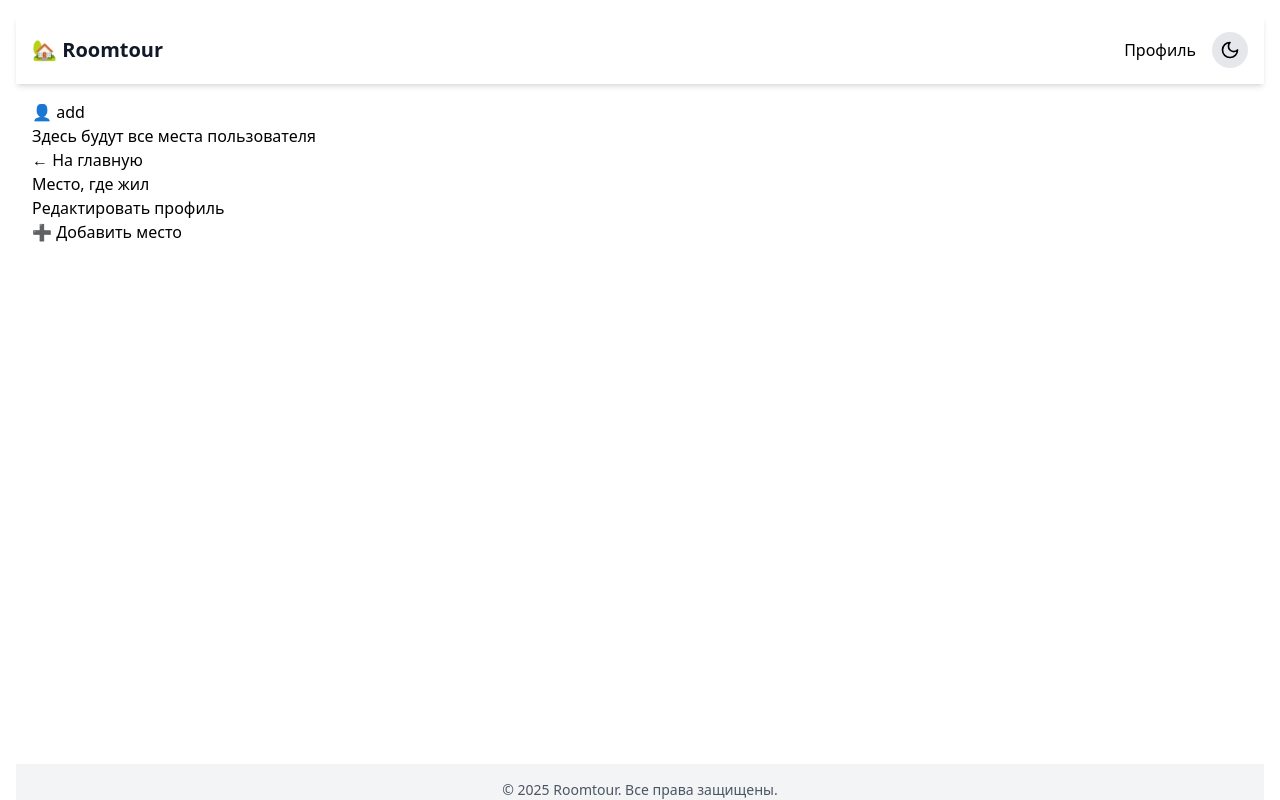
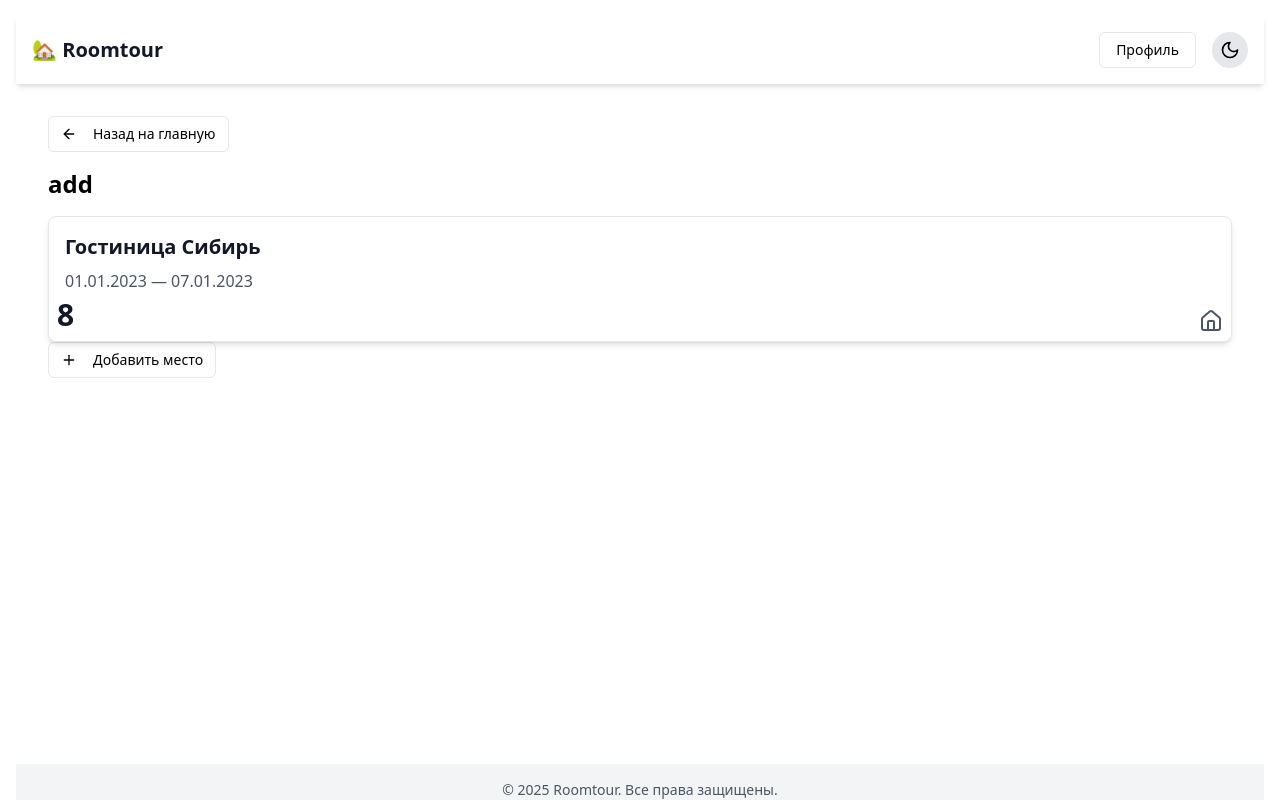
Before and after one commit to esploranto/roomtour, a React (Vite) app in the folder frontend/: page /add in a window 1280 px wide. Built offline with nearby package versions, Linux system fonts and the light colour scheme.

Commit message:
add PlaceCard component

```diff
--- a/frontend/src/components/Header.jsx
+++ b/frontend/src/components/Header.jsx
@@ -2,6 +2,7 @@ import { Link } from "react-router-dom";
 import { useContext } from "react";
 import { ThemeContext } from "@/context/ThemeContext";
 import { Sun, Moon } from "lucide-react";
+import { Button } from "@/components/ui/button";
 
 export default function Header({ isLoggedIn, isHome }) {
   const { theme, toggleTheme } = useContext(ThemeContext); // Получаем текущую тему и функцию переключения
@@ -16,18 +17,18 @@ export default function Header({ isLoggedIn, isHome }) {
         {/* Логика кнопки */}
         {isLoggedIn ? (
           isHome ? (
-            <Link to="/add" className="btn">
-              + Добавить место
-            </Link>
+            <Button variant="outline" asChild>
+              <Link to="/add">+ Добавить место</Link>
+            </Button>
           ) : (
-            <Link to="/profile" className="btn">
-              Профиль
-            </Link>
+            <Button variant="outline" asChild>
+              <Link to="/profile">Профиль</Link>
+            </Button>
           )
         ) : (
-          <Link to="/login" className="btn">
-            Войти
-          </Link>
+          <Button variant="outline" asChild>
+            <Link to="/login">Войти</Link>
+          </Button>
         )}
 
         {/* Переключатель темы */}
--- /dev/null
+++ b/frontend/src/components/ui/PlaceCard.jsx
@@ -0,0 +1,30 @@
+import React from "react";
+import { Home } from "lucide-react"; // Используем Home как иконку по умолчанию
+
+// Компонент принимает пропсы: title — название места,
+// dates — период проживания, rating — оценка, icon — иконка (опционально)
+export default function PlaceCard({ title, dates, rating, icon: Icon }) {
+  // Если не передана иконка через пропсы, используем Home
+  const PlaceIcon = Icon || Home;
+
+  return (
+    <div className="relative p-4 border rounded-lg shadow-md bg-white dark:bg-gray-800">
+      {/* Заголовок карточки */}
+      <h2 className="text-xl font-bold mb-2 text-gray-900 dark:text-white">
+        {title}
+      </h2>
+      {/* Даты проживания */}
+      <p className="text-gray-600 dark:text-gray-300 mb-8">
+        {dates}
+      </p>
+      {/* Оценка в левом нижнем углу */}
+      <div className="absolute bottom-2 left-2 text-3xl font-bold text-gray-900 dark:text-white">
+        {rating}
+      </div>
+      {/* Иконка места в правом нижнем углу */}
+      <div className="absolute bottom-2 right-2 text-gray-600 dark:text-gray-300">
+        <PlaceIcon size={24} />
+      </div>
+    </div>
+  );
+}
--- a/frontend/src/pages/Home.jsx
+++ b/frontend/src/pages/Home.jsx
@@ -1,15 +1,22 @@
 import React from "react";
 import { Button } from "@/components/ui/button"; // Импорт компонента Button
+import { Link } from "react-router-dom";
 import { Card, CardContent, CardHeader, CardTitle } from "@/components/ui/card"; // Если хотите использовать Card
 
 export default function Home() {
   return (
-    <div className="text-center mt-8">
-      <h1 className="text-3xl font-bold">🏡 Добро пожаловать в Roomtour!</h1>
+    <div className="text-center mt-8 space-y-6">
+      <h1 className="text-3xl font-bold">RoomTour</h1>
+      <p>Keep places to remember, share and look for inspiration</p>
       <div className="grid grid-cols-1 sm:grid-cols-2 gap-4">
         <Card>Левая колонка</Card>
         <Card>Правая колонка</Card>
       </div>
+
+      <Button variant="outline" asChild>
+        <Link to="/profile">Перейти в профиль</Link>
+      </Button>
+
       {/* Можно использовать и Card, если нужно */}
       <Card className="mt-4">
         <CardHeader>
--- a/frontend/src/pages/User/Profile.jsx
+++ b/frontend/src/pages/User/Profile.jsx
@@ -1,18 +1,40 @@
+import React from "react";
 import { useParams, Link } from "react-router-dom";
+import { Button } from "@/components/ui/button";
+import { ArrowLeft, Plus } from "lucide-react";
+import PlaceCard from "@/components/ui/PlaceCard";
+
 
 export default function Profile() {
   const { username } = useParams();
 
   return (
-    <div>
-      <h1>👤 {username}</h1>
-      <p>Здесь будут все места пользователя</p>
-      <ul>
-        <li><Link to={`/`}>← На главную</Link></li>
-        <li><Link to={`/${username}/place`}>Место, где жил</Link></li>
-        <li><Link to={`/${username}/edit`}>Редактировать профиль</Link></li>
-        <li><Link to={`/${username}/add`}>➕ Добавить место</Link></li>
-      </ul>
+    <div className="p-4">
+      {/* Кнопка "Назад на главную" */}
+      <Button variant="outline" asChild className="mb-4">
+        <Link to="/">
+          <ArrowLeft size={16} className="mr-2" />
+          Назад на главную
+        </Link>
+      </Button>
+
+      {/* Заголовок профиля */}
+      <h1 className="text-2xl font-bold mb-4">{username}</h1>
+
+      {/* Карточка с местом проживания */}
+      <PlaceCard
+        title="Гостиница Сибирь"
+        dates="01.01.2023 — 07.01.2023"
+        rating={8}
+      />
+
+      {/* Кнопка "Добавить место" */}
+      <Button variant="outline" asChild>
+        <Link to={`/${username}/add`}>
+          <Plus size={16} className="mr-2" />
+          Добавить место
+        </Link>
+      </Button>
     </div>
   );
 }
```
